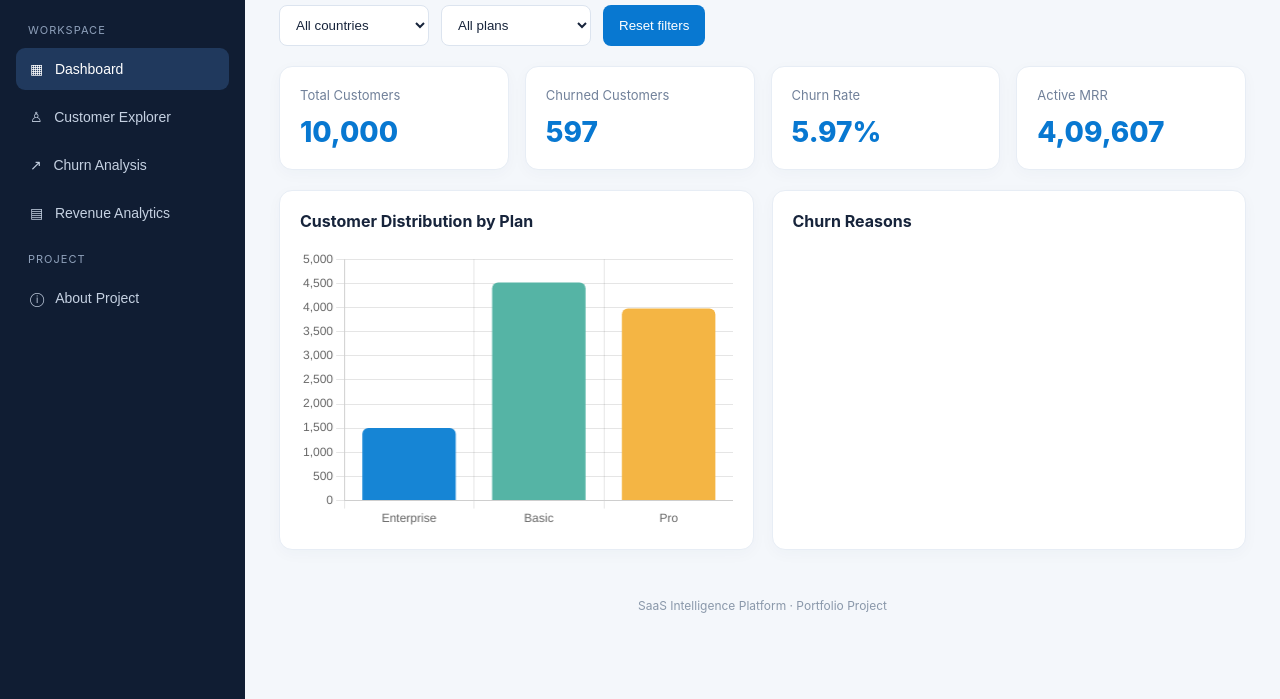
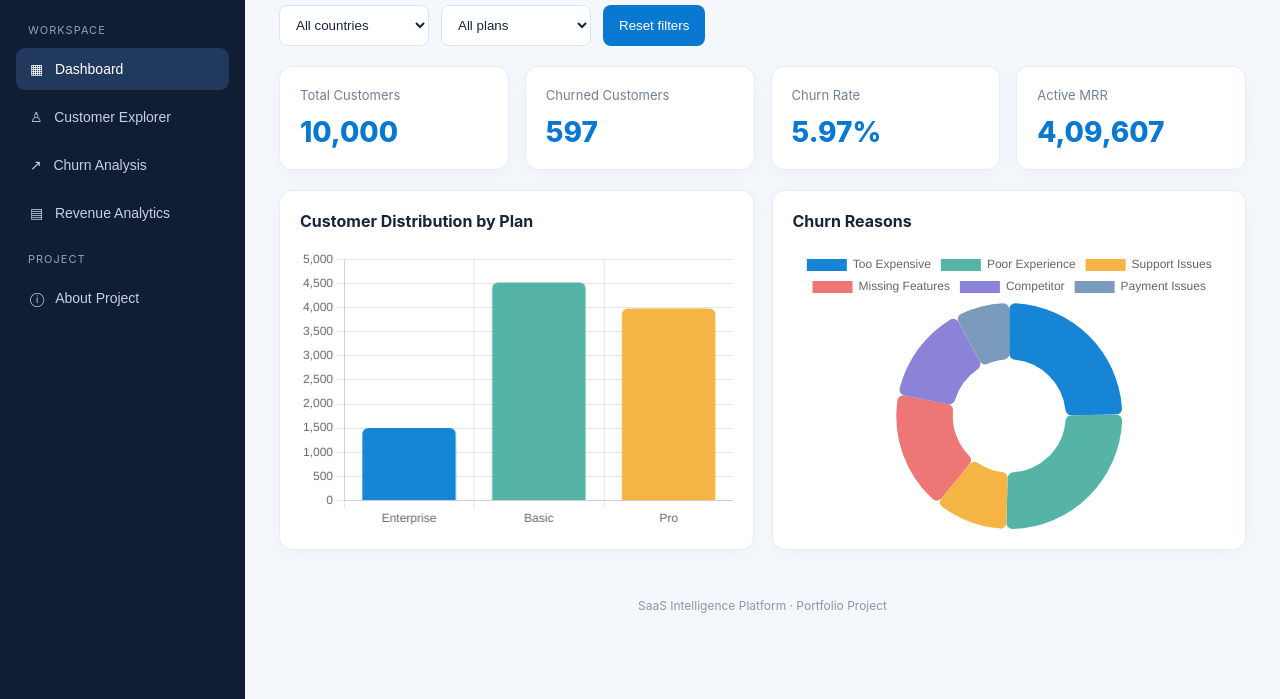
Before and after one commit to Satakshi2405/saas-customer-churn-retention-analytics, a plain HTML site: page index.html in a window 1280 px wide. Shown: the part 101-800 px from the top of the page. Drawn offline with nearby package versions, Linux system fonts and the light colour scheme.

Commit message:
Fix churn reason mapping

```diff
--- a/index.html
+++ b/index.html
@@ -211,6 +211,7 @@ function joinedCustomers(){
       _country: get(c,"country"),
       _industry: get(c,"industry"),
       _status: get(sub,"status") || get(churn,"churn_status"),
+      _reason: get(churn,"churn_reason"),
       _mrr: num(get(sub,"mrr"))
     };
   });
```
